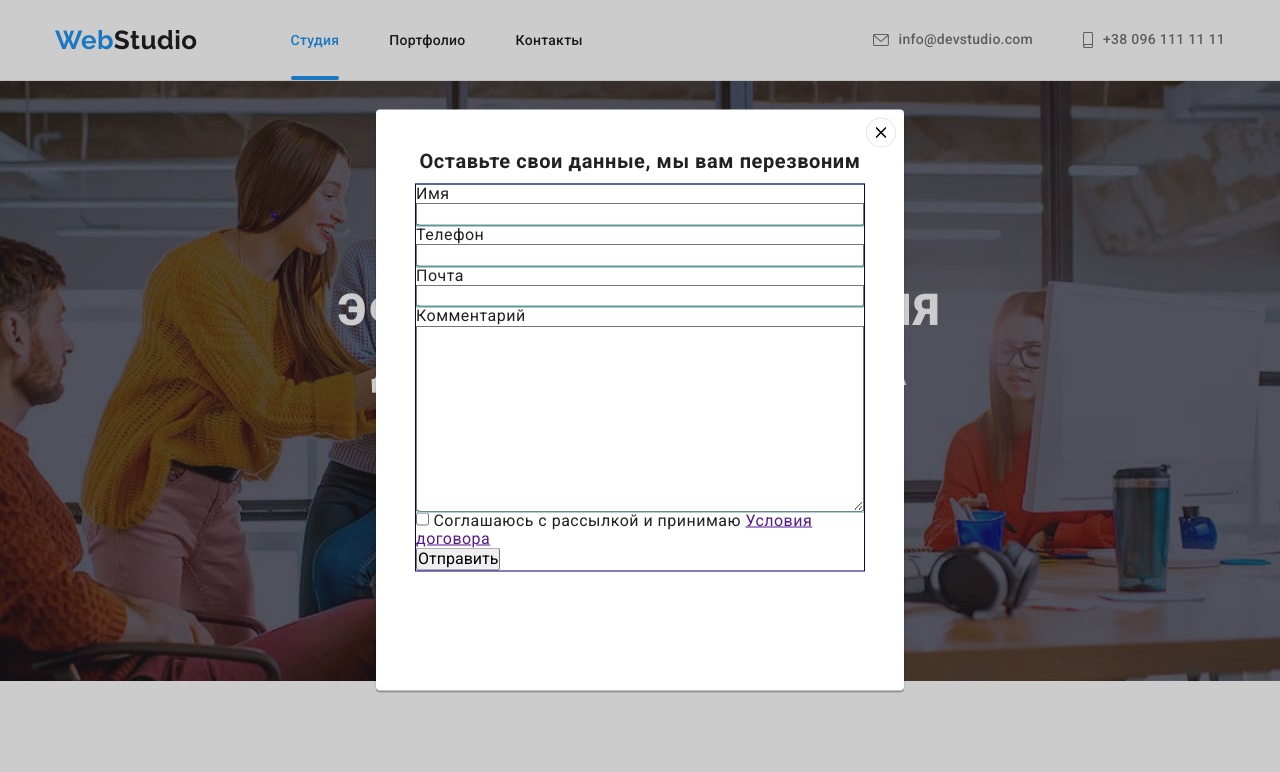
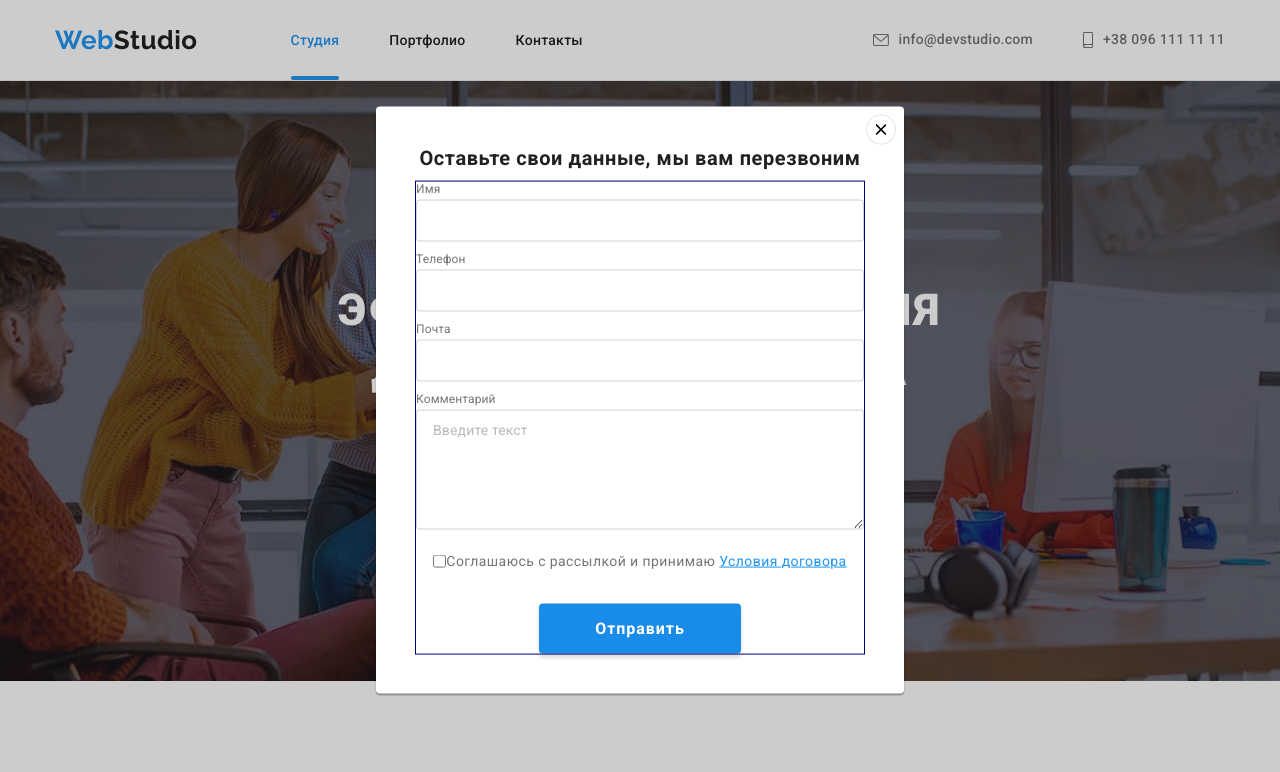
Before and after one commit to patronusv/goit-markup-hw-06, a plain HTML site: page index.html in a window 1280 px wide. Both pictures are taken after a click on the button "Заказать услугу". Shown: the top 772 px of the page. Drawn offline with nearby package versions, Linux system fonts and the light colour scheme.

Commit message:
Добавляет стили формы модального окна

```diff
--- a/css/styles.css
+++ b/css/styles.css
@@ -432,6 +432,7 @@ body {
   margin-right: 95px;
 }
 .footer-call-to-action {
+  display: block;
   margin-bottom: 20px;
   font-weight: 700;
   font-size: 14px;
@@ -529,6 +530,7 @@ body {
   cursor: pointer;
 }
 .modal-call-to-action {
+  display: block;
   margin-bottom: 12px;
   font-weight: 700;
   font-size: 20px;
@@ -541,10 +543,85 @@ body {
   width: 448px;
   outline: 1px solid navy;
 }
-.form-group {
-  outline: 1px solid cadetblue;
+.form-group,
+.form-group-comment {
+  margin-bottom: 10px;
+  /* outline: 1px solid cadetblue; */
   display: flex;
   flex-direction: column;
+}
+.form-group-comment {
+  margin-bottom: 20px;
+}
+.modal-label {
+  margin-bottom: 4px;
+  font-weight: 400;
+  font-size: 12px;
+  line-height: 1.17;
+  letter-spacing: 0.01em;
+  color: var(--secondary-text-color);
+}
+.modal-input {
+  padding: 12px 14px;
+  /* height: 40px; */
+  border: 1px solid rgba(33, 33, 33, 0.2);
+  border-radius: 4px;
+  font-weight: 400;
+  font-size: 14px;
+  line-height: 1.14;
+  letter-spacing: 0.01em;
+}
+.modal-input:focus {
+  border-color: var(--accent-color);
+}
+.modal-comment {
+  padding: 12px 16px;
+  height: 120px;
+  border: 1px solid rgba(33, 33, 33, 0.2);
+  border-radius: 4px;
+  font-weight: 400;
+  font-size: 14px;
+  line-height: 1.14;
+  letter-spacing: 0.01em;
+}
+.modal-comment::placeholder {
+  font-weight: 400;
+  font-size: 14px;
+  line-height: 1.14;
+  letter-spacing: 0.01em;
+  color: rgba(117, 117, 117, 0.5);
+}
+.checkbox-group {
+  display: flex;
+  align-items: center;
+  justify-content: center;
+  margin: 0 auto 30px;
+}
+.modal-label-agree {
+  font-weight: 400;
+  font-size: 14px;
+  line-height: 1.71;
+  letter-spacing: 0.03em;
+  color: var(--secondary-text-color);
+}
+.modal-link {
+  color: var(--accent-color);
+}
+.modal-submit {
+  display: block;
+  margin: 0 auto;
+  padding: 10px 56px;
+
+  font-weight: 700;
+  font-size: 16px;
+  line-height: 1.87;
+  text-align: center;
+  letter-spacing: 0.06em;
+  color: var(--primary-bg-color);
+  background: #188ce8;
+  border: 0px;
+  box-shadow: 0px 4px 4px rgba(0, 0, 0, 0.15);
+  border-radius: 4px;
 }
 
 /* Портфолио */
--- a/index.html
+++ b/index.html
@@ -239,7 +239,7 @@
         </address>
         </div>
         <div class="footer-social">
-          <p class="footer-call-to-action">присоединяйтесь</p>
+          <b class="footer-call-to-action">присоединяйтесь</b>
           <ul class="footer-social-links list">
             <li class="footer-social-links-item"><a class="footer-social-links-link hover" href=""><svg class="footer-social-links-icon" width="20px" height="20px">
               <use href="./images/studio/symbol-defs.svg#instagram"></use>
@@ -262,7 +262,7 @@
           </ul>
         </div>
         <div class="footer-subscribe-form">
-          <p class="footer-call-to-action">Подпишитесь на рассылку</p>
+          <b class="footer-call-to-action">Подпишитесь на рассылку</b>
           <form action="" class="js-speaker-form">
             <div class="form-group-footer">
               <label for="subscribe-form-email"></label>
@@ -281,29 +281,29 @@
       <div class="modal"><button class="close-modal hover" data-modal-close><svg class="close-icon" width="11px" height="11px">
         <use href="./images/studio/symbol-defs.svg#close"></use>
       </svg></button>
-    <p class="modal-call-to-action">Оставьте свои данные, мы вам перезвоним</p>
+    <b class="modal-call-to-action">Оставьте свои данные, мы вам перезвоним</b>
     <form action="" class="modal-form modal-js-speaker-form">
       <div class="form-group">
         <label for="modal-name" class="modal-label">Имя</label>
-        <input type="text" name="name" id="modal-name">
+        <input type="text" name="name" id="modal-name" class="modal-input">
       </div>
       <div class="form-group">
           <label for="modal-tel" class="modal-label">Телефон</label>
-          <input type="tel" name="tel" id="modal-tel">
+          <input type="tel" name="tel" id="modal-tel" class="modal-input">
        </div>
       <div class="form-group">
         <label for="modal-email" class="modal-label">Почта</label>
-        <input type="text" name="email" id="modal-email">
+        <input type="text" name="email" id="modal-email" class="modal-input">
       </div>
-      <div class="form-group">
-        <label for="modal-comment">Комментарий</label>
-        <textarea name="comment" id="modal-comment" cols="30" rows="10"></textarea>
+      <div class="form-group-comment">
+        <label for="modal-comment" class="modal-label">Комментарий</label>
+        <textarea class="modal-comment" name="comment" id="modal-comment" cols="" rows="" placeholder="Введите текст"></textarea>
       </div>
-      <div class="">
+      <div class="checkbox-group">
         <input type="checkbox" name="agree" id="modal-agree" value="agree">
-        <label for="modal-agree">Соглашаюсь с рассылкой и принимаю <a class="modal-link" href="">Условия договора</a></label>
+        <label for="modal-agree" class="modal-label-agree">Соглашаюсь с рассылкой и принимаю <a class="modal-link" href="">Условия договора</a></label>
       </div>
-      <button type="submit">Отправить</button>
+      <button type="submit" class="modal-submit">Отправить</button>
     </form>
     </div>
     </div>
```
